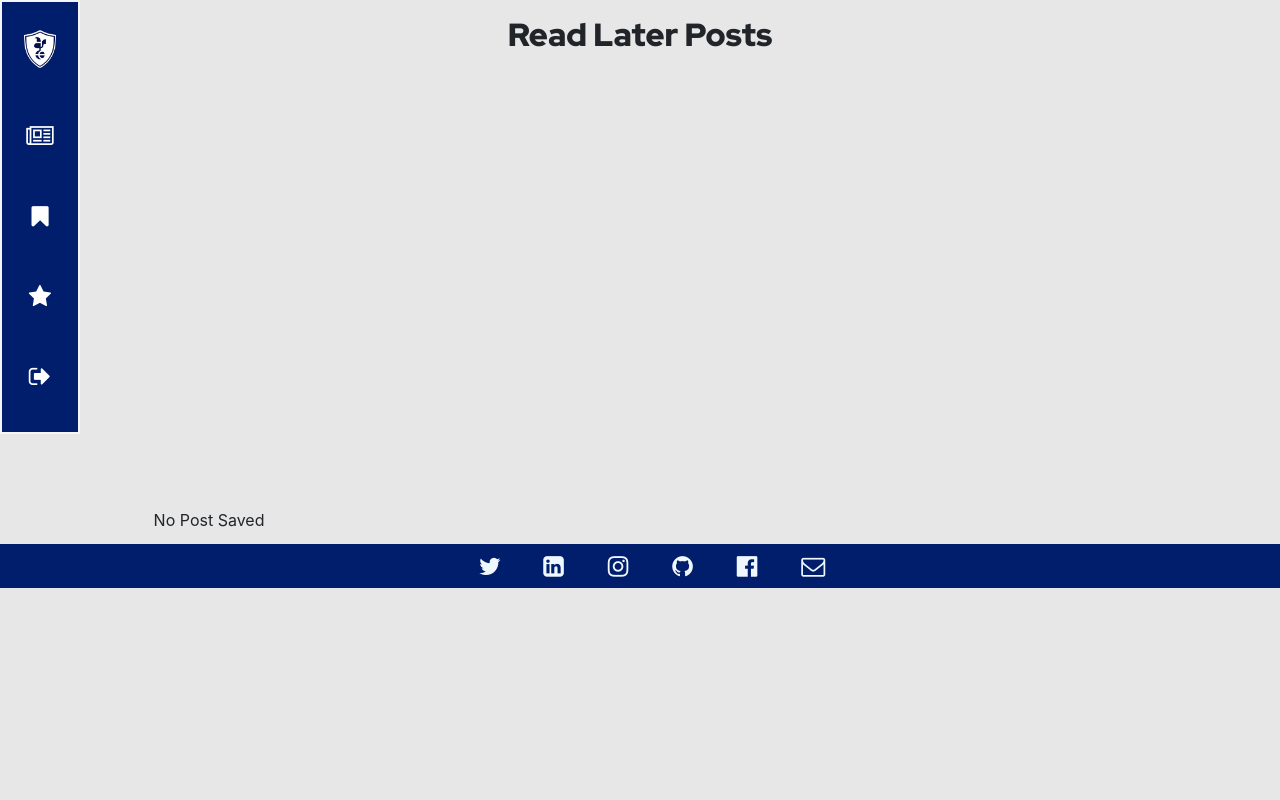
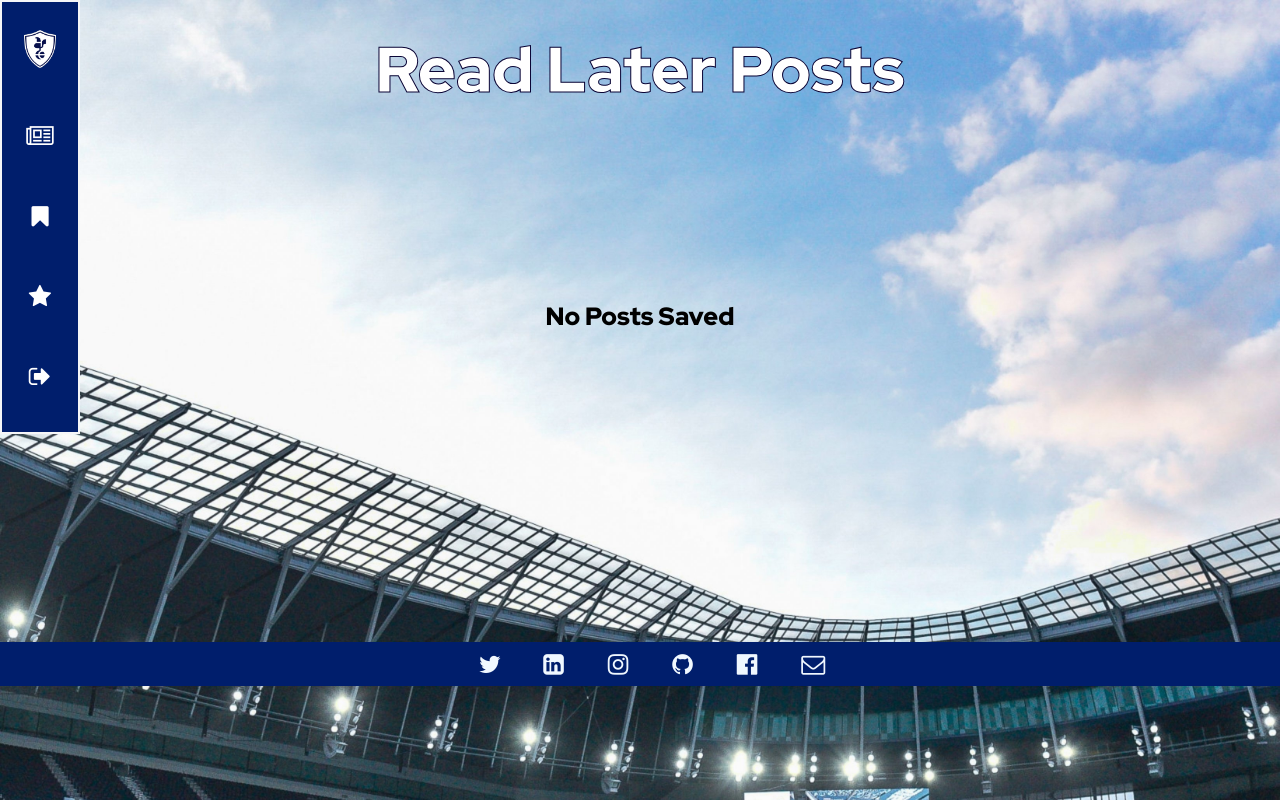
Before and after one commit to RaulMaya/Spurs-Blog, a Django app: page /read-later in a window 1280 px wide. Run offline with Django 4.2, Linux system fonts and the light colour scheme; the visitor is signed in with stand-in values (Sample User, id 1); some libraries are stand-ins or nearby versions.

```diff
--- a/my_blog/blog/static/blog/main.css
+++ b/my_blog/blog/static/blog/main.css
@@ -1,5 +1,6 @@
-body {
-  background-color: #e7e7e7;
+body  {
+  background-image: url("spurs.jpg");
+  background-size: cover;
 }
 
 #summary {
--- a/my_blog/blog/static/blog/stored_files.css
+++ b/my_blog/blog/static/blog/stored_files.css
@@ -1,8 +1,8 @@
 @import url("https://fonts.googleapis.com/css?family=Red+Hat+Display:900&display=swap");
-body {
-    background-color: #e7e7e7;
-  }
-
+body  {
+  background-image: url("sonny.jpg");
+  background-size: cover;
+}
   #posts {
     padding: 0.01rem 12%;
   }
@@ -10,38 +10,46 @@ body {
   #posts header {
     display: grid;
     align-items: flex-start;
-    margin: 1rem auto;
+    margin: 2rem auto;
     width: fit-content;
-    height: 30rem;
+    height: 5rem;
     font-family: "Red Hat Display", sans-serif;
+
   }
 
+
   #posts h1 {
-    font-size: 6vw;
-    max-width: 75vw;
-    color: #fefefe;
-  }
-
-  #posts h1 span {
+    margin: 0 auto;
     background-image: linear-gradient(transparent calc(65% - 5px), #000656 5px);
     background-size: 0;
     background-repeat: no-repeat;
     display: inline;
     transition: 0.5s ease;
+    font-size: 5vw;
+    max-width: 75vw;
+    color: #ffffff;
+    font-family: "Red Hat Display", sans-serif;
+    -webkit-text-stroke: 1px rgb(10, 4, 53);
   }
 
-  #posts h1:hover span {
-    background-size: 100%;
+  .no-posts{
+    position: relative;
+    margin: 12rem auto 20.1rem auto;
+    width: fit-content;
+    height: 1rem;
+    font-family: "Red Hat Display", sans-serif;
+  }
+  #posts p{
+    color: #000000;
+    margin: auto auto;
+    font-size: 25px;
   }
 
-
   #all-posts {
-    background-color: white;
-    padding: 1rem;
+    padding: 5rem;
     border-radius: 12px;
     width: fit-content;
-    margin: -28rem auto 2rem auto;
-    box-shadow: 1px 1px 12px rgba(0, 0, 0, 0.4);
+    margin: 0rem auto 2rem auto;
     height: fit-content;
   }
 
--- a/my_blog/blog/templates/blog/favorites.html
+++ b/my_blog/blog/templates/blog/favorites.html
@@ -12,10 +12,12 @@
 {% block content %}
 <section id="posts">
     <header>
-        <h2>Favorite Posts</h2>
+        <h1>Favorite Posts</h1>
     </header>
     {% if not has_posts %}
-    <p> No Post Saved</p>
+    <div class='no-posts'>
+    <p> No Posts Saved</p>
+    </div>
     {% else %}
     <section id="all-posts">
     <ul>
--- a/my_blog/blog/templates/blog/posts.html
+++ b/my_blog/blog/templates/blog/posts.html
@@ -14,7 +14,7 @@
 {% block content %}
 <section id="posts">
     <header>
-    <h2>Posts</h2>
+    <h1>All Posts</h1>
     </header>
     <section id="all-posts">
     <ul>
--- a/my_blog/blog/templates/blog/stored-posts.html
+++ b/my_blog/blog/templates/blog/stored-posts.html
@@ -13,10 +13,12 @@
 
 <section id="posts">
     <header>
-        <h2>Read Later Posts</h2>
+        <h1>Read Later Posts</h1>
     </header>
     {% if not has_posts %}
-    <p> No Post Saved</p>
+    <div class='no-posts'>
+    <p> No Posts Saved</p>
+    </div>
     {% else %}
     <section id="all-posts">
     <ul>
--- a/my_blog/static/global_styles.css
+++ b/my_blog/static/global_styles.css
@@ -80,11 +80,15 @@ body {
   text-decoration: none;
 }
 
+.footer-body{
+  min-height: 5vh;
+  display: flex;
+  flex-direction: column;
+}
+
 footer {
-  bottom: 0;
-  position: relative;
-  left: 0;
-  right: 0;
+  margin-top: auto;
+  flex-shrink: 0;
 }
 
 footer div.social-media-links {
--- a/my_blog/templates/base.html
+++ b/my_blog/templates/base.html
@@ -56,6 +56,7 @@
     {% block content %}{% endblock %}
 
 </body>
+<div class="footer-body">
 <footer>
   <div class="social-media-links">
     <ul>
@@ -92,6 +93,7 @@
     </ul>
   </div>
 </footer>
+</div>
 <script>
     $("ul li").on("click", function () {
         $("li").removeClass("active");
--- a/my_blog/users/templates/registration/login.html
+++ b/my_blog/users/templates/registration/login.html
@@ -14,13 +14,14 @@
 {% block content %}
 
 <div class="container">
-    <img src="{% static "LoginLogo.png" %}"  alt="{{ post.title }}"/>
+
 
 {% if form.errors %}
     <p>Error</p>
 {% endif %}
 
 <form method='POST' action="{% url 'users:login' %}">
+    <img src="{% static "LoginLogo.png" %}"  alt="{{ post.title }}"/>
     {% csrf_token %}
     {% for field in form %}
     <div class = "login-form {% if field.errors %}invalid{% endif %}">
--- a/my_blog/users/templates/registration/register.html
+++ b/my_blog/users/templates/registration/register.html
@@ -13,9 +13,10 @@
 
 {% block content %}
 <div class="container">
-    <img src="{% static "LoginLogo.png" %}"  alt="{{ post.title }}"/>
+
 
 <form method='POST' action="{% url 'users:register' %}">
+    <img src="{% static "LoginLogo.png" %}"  alt="{{ post.title }}"/>
     {% csrf_token %}
     {% for field in form %}
     <div class = "register-form {% if field.errors %}invalid{% endif %}">
```
Also changed, not shown: my_blog/blog/static/blog/posts.css (+12 -18 lines), my_blog/blog/static/blog/styles.css (+7 -4 lines), my_blog/users/static/registration/login.css (+8 -7 lines), my_blog/users/static/registration/logout.css (+15 -9 lines), my_blog/users/static/registration/register.css (+8 -4 lines), my_blog/blog/static/blog/sonny.jpg (added), my_blog/blog/static/blog/spurs.jpg (added), my_blog/static/Clement-Lenglet-Tottemham-scaled.jpg (added), my_blog/uploads/images/Clement-Lenglet-Tottemham-scaled.jpg (added), my_blog/users/static/registration/spurs_stadium.jpg (added), 1 other file.
